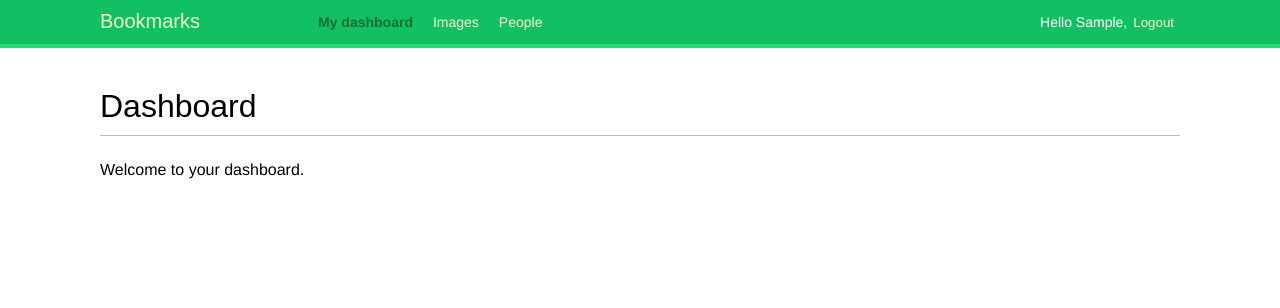
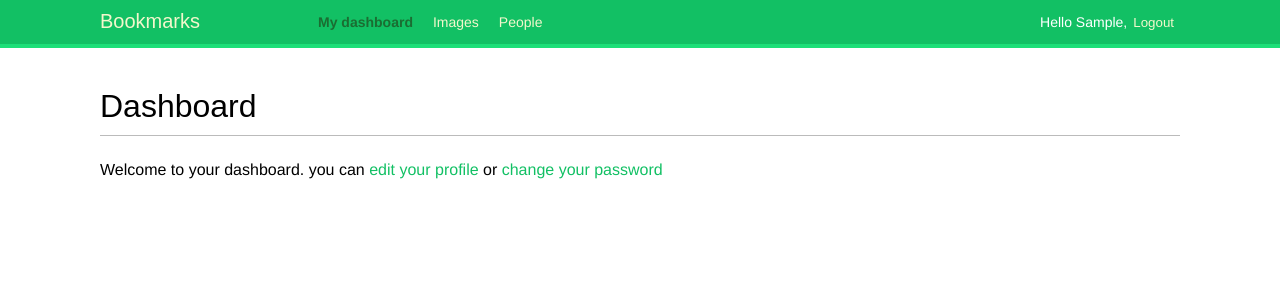
Before and after one commit to leobewater/django-02-social-app, a Django app: page /account/ in a window 1280 px wide. Shown: the top 308 px of the page. Run offline with Django 5.2, Linux system fonts and the light colour scheme; the visitor is signed in with stand-in values (Sample User, id 1); some web fonts are replaced.

Commit message:
add edit user or change password links to dashboard

```diff
--- a/bookmarks/account/templates/account/dashboard.html
+++ b/bookmarks/account/templates/account/dashboard.html
@@ -6,5 +6,7 @@
 
 {% block content %}
   <h1>Dashboard</h1>
-  <p>Welcome to your dashboard.</p>
+  <p>
+    Welcome to your dashboard. you can <a href="{% url 'edit' %}">edit your profile</a> or <a href="{% url 'password_change' %}">change your password</a>
+  </p>
 {% endblock %}
```
